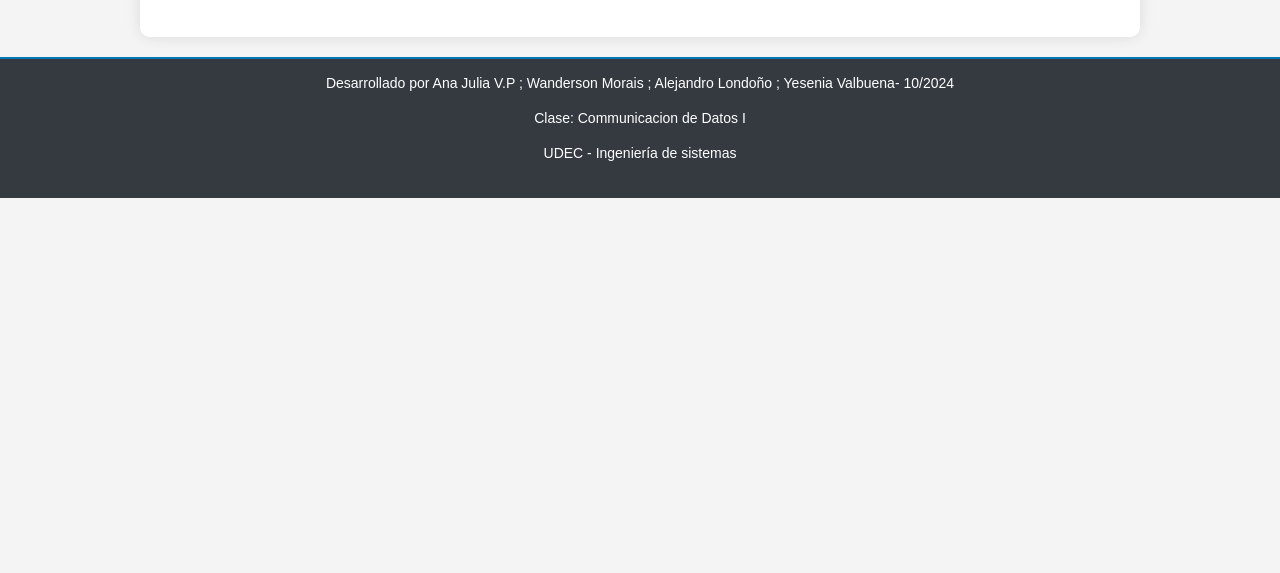
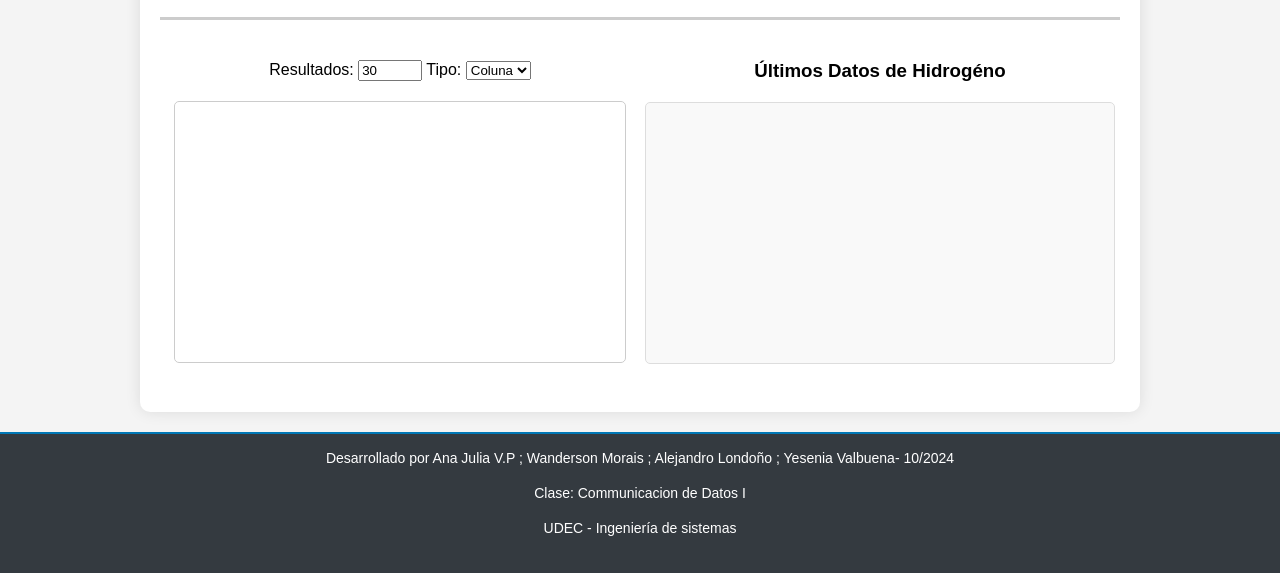
Before and after one commit to Mllesteg/MonitorAmbiente, a plain HTML site: page index.html in a window 1280 px wide. Shown: the part 982-1555 px from the top of the page. Before the commit the page ends 1180 px from the top, so only its background shows below. Drawn offline with Linux system fonts and the light colour scheme; no server answers.

Commit message:
Update index.html

```diff
--- a/index.html
+++ b/index.html
@@ -71,6 +71,30 @@
                     </div>
                 </div>
             </div>
+            <div class="divider"></div>
+                <div class="container-flex">
+                    <div class="chart-section">
+                        <div class="select-container">
+                            <label for="results3">Resultados: </label>
+                            <input type="number" id="results3" value="30" onchange="updateChart3()" min="1" max="100" />
+
+                            <label for="type3">Tipo: </label>
+                            <select id="type3" onchange="updateChart3()">
+                                <option value="column">Coluna</option>
+                                <option value="line">Linha</option>
+                                <option value="bar">Barra</option>
+                                <option value="spline">Spline</option>
+                                <option value="step">Step</option>
+                            </select>
+                        </div>
+                        <iframe id="iframe3" width="450" height="260" title="Gráfico de hidrogéno"></iframe>
+                    </div>
+                    <div class="data-section">
+                        <h3>Últimos Datos de Hidrogéno</h3>
+                        <div id="dataContainer3" class="data-table"></div>
+                    </div>
+                </div>
+            </div>
         </section>
     </main>
 
```
